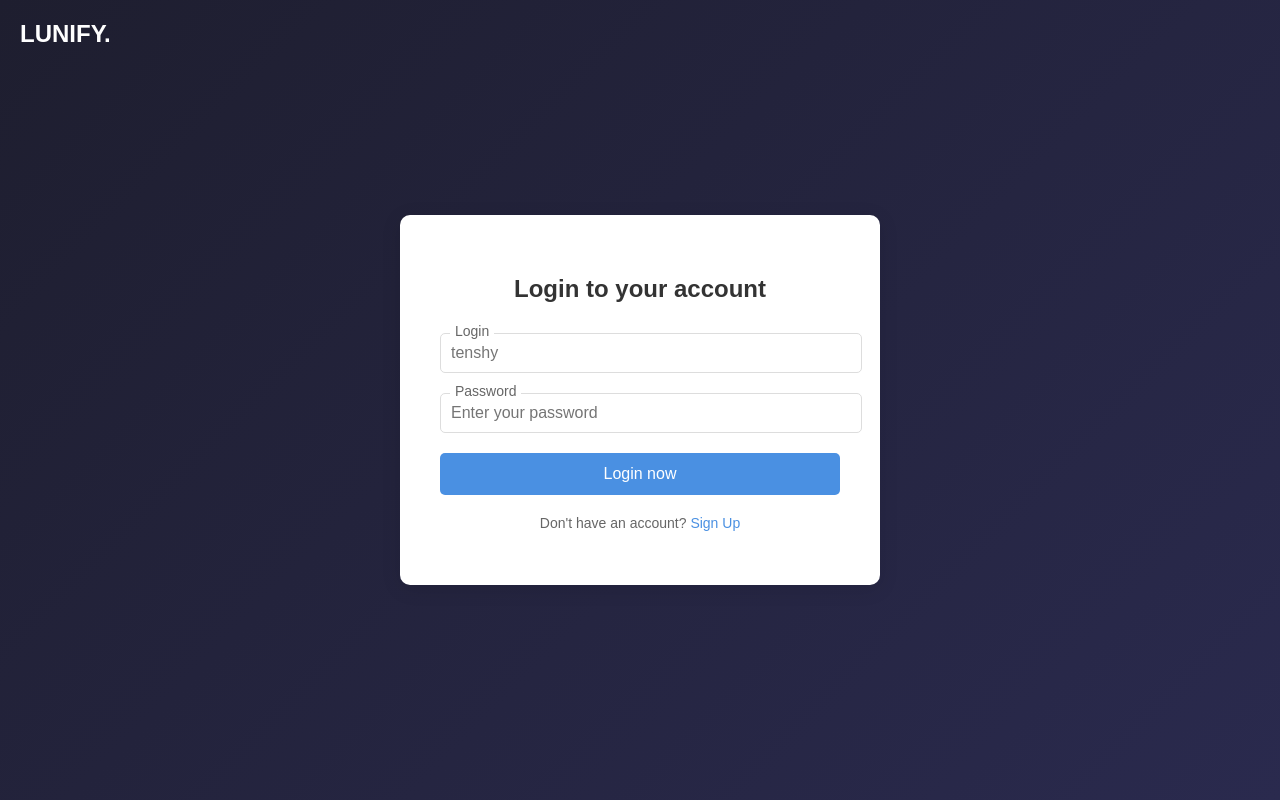
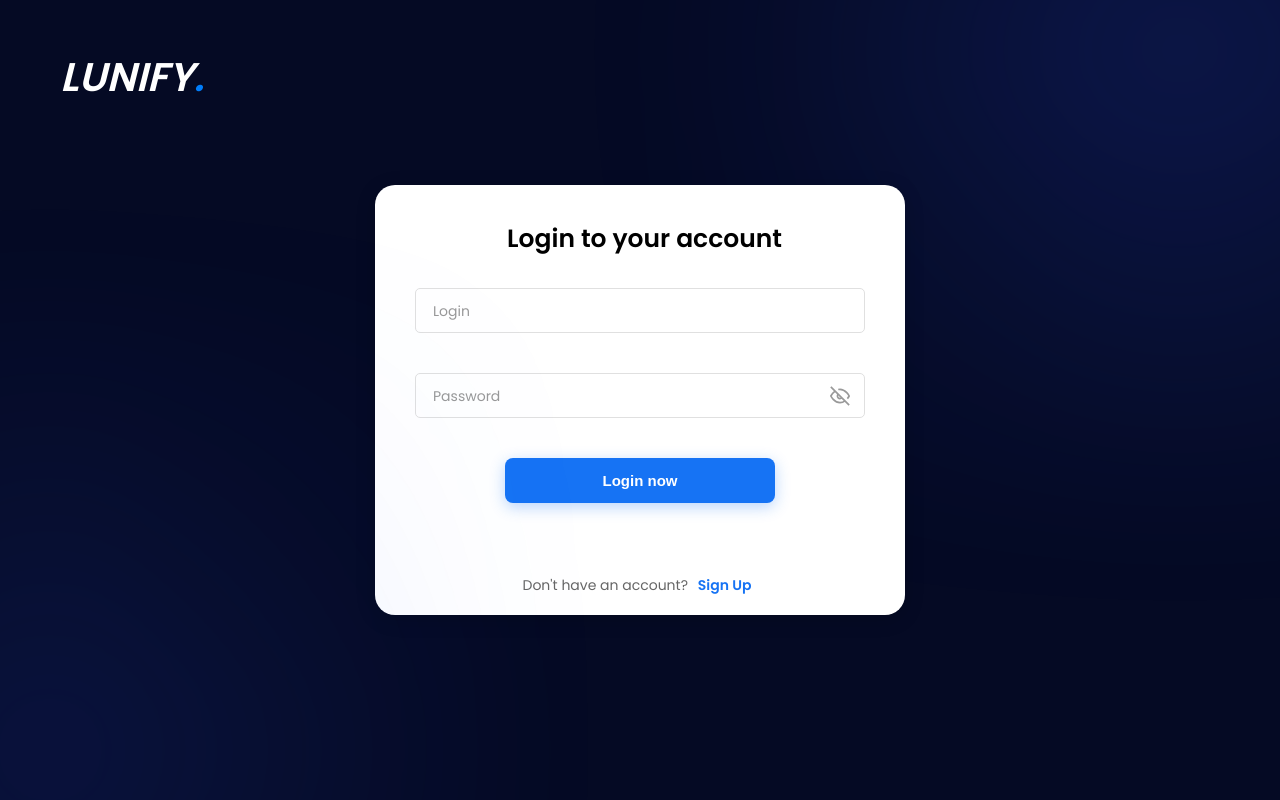
Before and after one commit to tenshyy1/Lunify, a React (Vite) app in the folder frontend/: page /login in a window 1280 px wide. Built offline with nearby package versions, Linux system fonts and the light colour scheme.

Commit message:
login page done ?

```diff
--- a/frontend/src/pages/Login.jsx
+++ b/frontend/src/pages/Login.jsx
@@ -1,25 +1,110 @@
-import React, { useEffect } from 'react';
+import React, { useEffect, useState } from 'react';
 import { BrowserRouter as Router, Routes, Route } from 'react-router-dom';
 import '../styles/login.css';
+import favicon from '../assets/favicon.png';
+
 
 const Login = () => {
+  const [showPassword, setShowPassword] = useState(false);
+  const [login, setLogin] = useState('');
+  const [password, setPassword] = useState('');
+  const [loginError, setLoginError] = useState('');
+  const [passwordError, setPasswordError] = useState('');
+
   useEffect(() => {
     document.title = 'Lunify - Login';
+    const link = document.createElement('link');
+    link.rel = 'icon';
+    link.href = favicon;
+    link.type = 'image/png';
+    document.head.appendChild(link);
   }, []);
+
+  const togglePasswordVisibility = () => {
+    setShowPassword(!showPassword);
+  };
+
+  //validation
+  const validateLogin = (value) => {
+    if (value.length < 3) {
+      setLoginError('Login must be at least 3 characters');
+    } else {
+      setLoginError('');
+    }
+  };
+  const validatePassword = (value) => {
+    if (value.length < 3) {
+      setPasswordError('Password must be at least 3 characters');
+    } else {
+      setPasswordError('');
+    }
+  };
+  const handleLoginChange = (e) => {
+    const value = e.target.value;
+    setLogin(value);
+    validateLogin(value);
+  };
+  const handlePasswordChange = (e) => {
+    const value = e.target.value;
+    setPassword(value);
+    validatePassword(value);
+  };
+
+
+  //successfully login
+  const handleSubmit = (e) => {
+    e.preventDefault();
+    if (login.length >= 3 && password.length >= 3 && !loginError && !passwordError) {
+      console.log('Форма отправлена');
+    }
+  };
 
   return (
     <div className="login-container">
-      <div className="logo">LUNIFY.</div>
+      <div className="logo">LUNIFY<span>.</span></div>
       <div className="login-box">
         <h2>Login to your account</h2>
-        <form>
+        <form onSubmit={handleSubmit}>
           <div className="input-group">
-            <input type="text" placeholder="tenshy" required />
-            <label>Login</label>
+            <input
+              type="text"
+              id="login"
+              value={login}
+              onChange={handleLoginChange}
+              maxLength={15}
+              required
+            />
+            <label htmlFor="login">Login</label>
+            {loginError && <span className="error-message">{loginError}</span>}
           </div>
           <div className="input-group">
-            <input type="password" placeholder="Enter your password" required />
-            <label>Password</label>
+            <input
+              type={showPassword ? "text" : "password"}
+              id="password"
+              value={password}
+              onChange={handlePasswordChange}
+              maxLength={20}
+              required
+            />
+            <label htmlFor="password">Password</label>
+            <button
+              type="button"
+              className="password-toggle"
+              onClick={togglePasswordVisibility}
+            >
+              {showPassword ? (
+                <svg width="20" height="20" viewBox="0 0 24 24" fill="none" stroke="currentColor" strokeWidth="2">
+                  <path d="M1 12s4-8 11-8 11 8 11 8-4 8-11 8-11-8-11-8z" />
+                  <circle cx="12" cy="12" r="3" />
+                </svg>
+              ) : (
+                <svg width="20" height="20" viewBox="0 0 24 24" fill="none" stroke="currentColor" strokeWidth="2">
+                  <path d="M17.94 17.94A10.07 10.07 0 0 1 12 20c-7 0-11-8-11-8a18.45 18.45 0 0 1 5.06-5.94M9.9 4.24A9.12 9.12 0 0 1 12 4c7 0 11 8 11 8a18.5 18.5 0 0 1-2.16 3.19m-6.72-1.07a3 3 0 1 1-4.24-4.24" />
+                  <line x1="1" y1="1" x2="23" y2="23" />
+                </svg>
+              )}
+            </button>
+            {passwordError && <span className="error-message">{passwordError}</span>}
           </div>
           <button type="submit" className="login-button">
             Login now
--- a/frontend/src/styles/login.css
+++ b/frontend/src/styles/login.css
@@ -1,100 +1,257 @@
+@import url('https://fonts.googleapis.com/css2?family=Poppins:wght@400;500;600&display=swap');
+
 html, body {
   margin: 0;
   padding: 0;
   height: 100%;
   width: 100%;
+  font-family: 'Poppins', sans-serif;
 }
+
 .login-container {
   display: flex;
   justify-content: center;
   align-items: center;
   height: 100vh;
-    background: linear-gradient(135deg, #1e1e2f 0%, #2a2a4e 100%);
+  background: #050A24;
   position: relative;
-    font-family: 'Arial', sans-serif;
+  overflow: hidden;
+}
+
+.login-container::before,
+.login-container::after {
+  content: '';
+  position: absolute;
+  background: #2D55FB;
+  border-radius: 50%;
+  pointer-events: none;
+  filter: blur(180px);
+}
+
+.login-container::before {
+  width: 300px;
+  height: 200px;
+  top: -50px;
+  right: -50px;
+  box-shadow: 0 0 100px rgba(45, 85, 251, 0.1);
+}
+
+.login-container::after {
+  width: 200px;
+  height: 200px;
+  bottom: -50px;
+  left: -50px;
+  box-shadow: 0 0 100px rgba(45, 85, 251, 0.1);
 }
 
 .logo {
   position: absolute;
-    top: 20px;
-    left: 20px;
-    font-size: 24px;
+  top: 47px;
+  left: 60px;
+  font-size: 40px;
   font-weight: bold;
+  font-style: italic;
   color: #fff;
+  text-transform: uppercase;
+}
+
+.logo span {
+  color: #007DFA;
 }
 
 .login-box {
   background: #fff;
   padding: 40px;
-    border-radius: 10px;
-    box-shadow: 0 4px 20px rgba(0, 0, 0, 0.1);
+  border-radius: 20px;
+  box-shadow: 0 4px 20px rgba(0, 0, 0, 0.15);
   width: 100%;
-    max-width: 400px;
+  max-width: 450px;
+  height: 350px;
   text-align: center;
+  animation: fadeInUp 0.6s ease-out forwards;
+}
+
+@keyframes fadeInUp {
+  0% {
+    opacity: 0;
+    transform: translateY(30px);
+  }
+  100% {
+    opacity: 1;
+    transform: translateY(0);
+  }
 }
 
 .login-box h2 {
+  margin-left: 2%;
   margin-bottom: 30px;
-    font-size: 24px;
-    color: #333;
+  margin-top: -5px;
+  font-size: 25px;
+  color: black;
+  font-weight: 600;
 }
 
 .input-group {
   position: relative;
-    margin-bottom: 20px;
+  margin-bottom: 40px;
+}
+
+.input-group label {
+  position: absolute;
+  top: 51%;
+  left: 18px;
+  transform: translateY(-50%);
+  font-size: 14px;
+  color: #999;
+  transition: all 0.3s ease;
+  pointer-events: none;
 }
 
 .input-group input {
   width: 100%;
-    padding: 10px;
-    font-size: 16px;
-    border: 1px solid #ddd;
+  padding: 13px 18px;
+  font-size: 15px;
+  border: 1px solid #e0e0e0;
   border-radius: 5px;
   outline: none;
   transition: border-color 0.3s;
+  box-sizing: border-box;
 }
 
-  .input-group input:focus {
-    border-color: #4a90e2;
+.input-group input:focus,
+.input-group input:valid {
+  border-color: #1673F4;
+  border-width: 2px;
 }
 
-  .input-group label {
-    position: absolute;
-    top: -10px;
-    left: 10px;
-    background: #fff;
-    padding: 0 5px;
+.input-group input:focus + label,
+.input-group input:valid + label {
+  left: -1px;
+  top: -12px;
   font-size: 14px;
   color: #666;
 }
 
+.error-message {
+  position: absolute;
+  bottom: -20px;
+  left: 18px;
+  font-size: 12px;
+  color: #ff4444;
+  text-align: left;
+}
+
+.password-toggle {
+  position: absolute;
+  right: 15px;
+  top: 50%;
+  transform: translateY(-50%);
+  background: none;
+  border: none;
+  color: #999;
+  cursor: pointer;
+  padding: 0;
+  display: flex;
+  align-items: center;
+  transition: color 0.3s ease;
+}
+
+.password-toggle svg {
+  transition: opacity 0.2s ease-in-out;
+}
+
+.password-toggle:hover {
+  color: #1673F4;
+}
+
+.password-toggle:focus {
+  outline: none;
+}
+
+.input-group input[type="password"],
+.input-group input[type="text"] {
+  padding-right: 45px;
+}
+
 .login-button {
-    width: 100%;
-    padding: 12px;
-    background: #4a90e2;
+  margin-top: 0;
+  width: 60%;
+  padding: 14px;
+  background: #1673F4;
   border: none;
-    border-radius: 5px;
+  border-radius: 8px;
   color: #fff;
-    font-size: 16px;
+  font-size: 15px;
+  font-weight: 600;
   cursor: pointer;
-    transition: background 0.3s;
+  transition: all 0.3s ease;
+  position: relative;
+  overflow: hidden;
+  box-shadow: 0 4px 15px rgba(22, 115, 244, 0.3);
+}
+
+.login-button::before {
+  content: "";
+  position: absolute;
+  top: 50%;
+  left: 50%;
+  width: 300%;
+  height: 300%;
+  background: radial-gradient(circle, rgba(22, 115, 244, 0.5) 10%, transparent 70%);
+  transition: all 0.4s ease;
+  transform: translate(-50%, -50%) scale(0);
+  opacity: 0.7;
+}
+
+.login-button:hover::before {
+  transform: translate(-50%, -50%) scale(1);
+  opacity: 0;
 }
 
 .login-button:hover {
-    background: #357abd;
+  background: #0E4DC5;
+  box-shadow: 0 0 15px rgba(22, 115, 244, 0.5), 0 0 30px rgba(22, 115, 244, 0.4);
+}
+
+.login-button:active {
+  transform: scale(0.96);
+  box-shadow: 0 0 10px rgba(22, 115, 244, 0.5);
 }
 
 .signup-link {
-    margin-top: 20px;
+  margin-top: 70px;
   font-size: 14px;
   color: #666;
 }
 
 .signup-link a {
-    color: #4a90e2;
+  color: #1673F4;
   text-decoration: none;
+  font-weight: 600;
+  position: relative;
+  padding: 2px 6px;
+  display: inline-block;
+  transition: color 0.3s ease, transform 0.3s ease;
+}
+
+.signup-link a::after {
+  content: '';
+  position: absolute;
+  width: 100%;
+  height: 2px;
+  bottom: 0;
+  left: 0;
+  background: #ff4444;
+  transform: scaleX(0);
+  transform-origin: bottom left;
+  transition: transform 0.3s ease-out;
 }
 
 .signup-link a:hover {
-    text-decoration: underline;
+  color: #ff4444;
+  transform: scale(1.05);
 }
+
+.signup-link a:hover::after {
+  transform: scaleX(1);
+}
```
Also changed, not shown: frontend/src/assets/favicon.png (added). Lines whose indentation alone changed are shown as unchanged.
